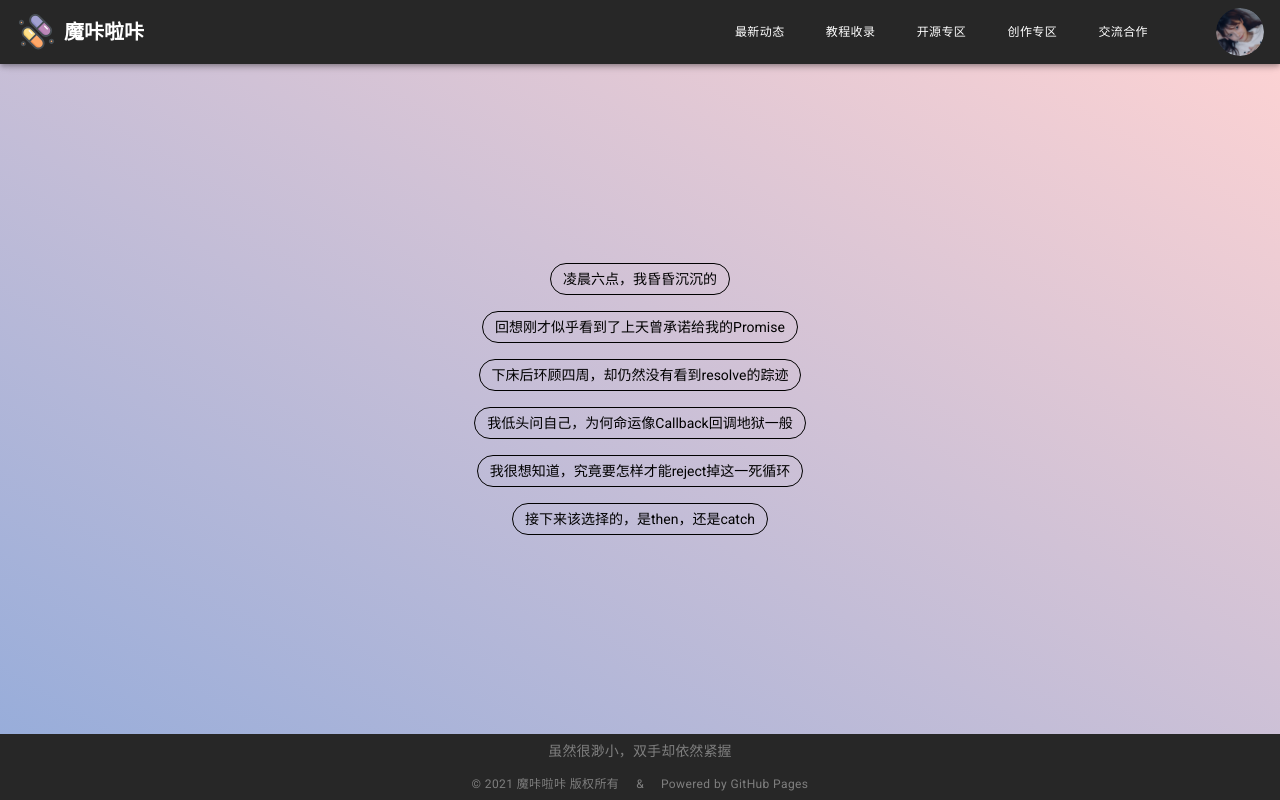
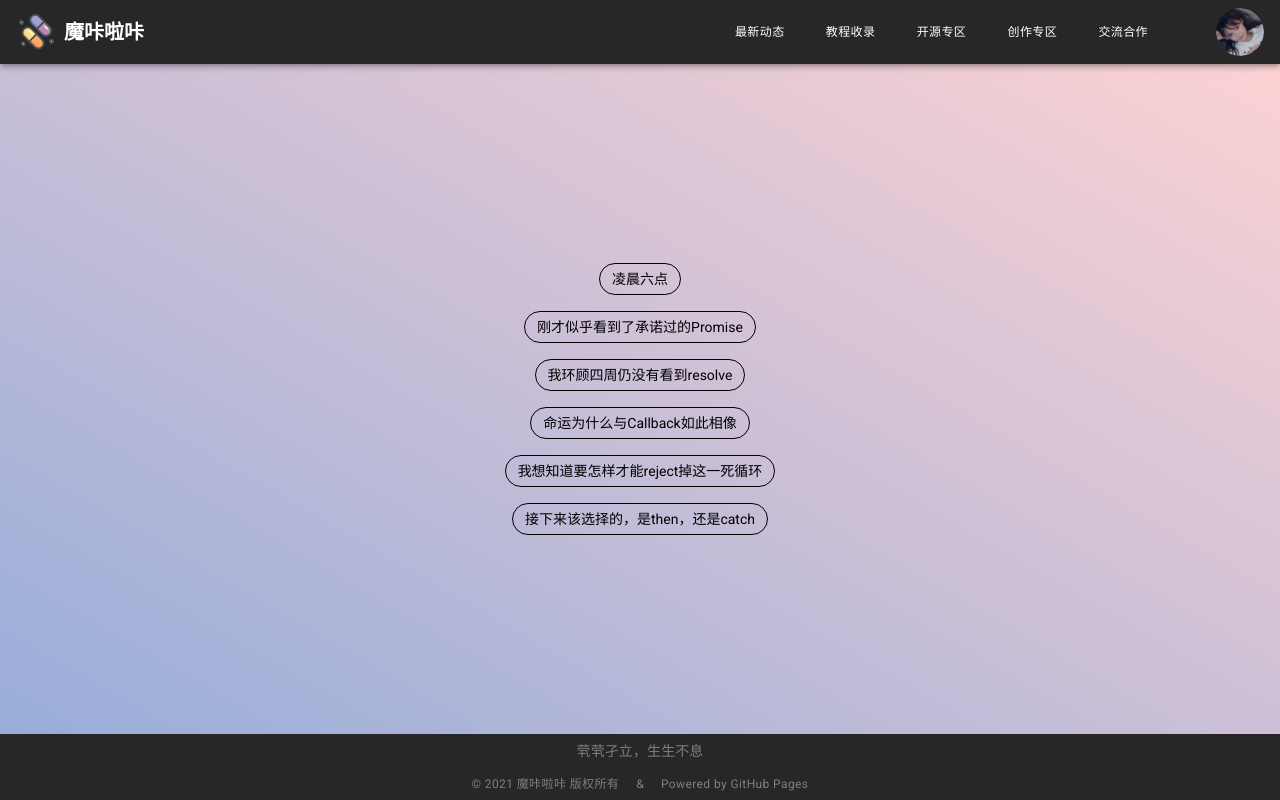
Before and after one commit to ggdream/site, a Vue app: page / in a window 1280 px wide. Built offline with nearby package versions, Linux system fonts and the light colour scheme.

Commit message:
更改座右铭

```diff
--- a/public/index.html
+++ b/public/index.html
@@ -9,10 +9,6 @@
     <link rel="stylesheet" href="https://cdn.jsdelivr.net/npm/@mdi/font@latest/css/materialdesignicons.min.css">
   </head>
   <body>
-    <noscript>
-      <strong>We're sorry but <%= htmlWebpackPlugin.options.title %> doesn't work properly without JavaScript enabled. Please enable it to continue.</strong>
-    </noscript>
     <div id="app"></div>
-    <!-- built files will be auto injected -->
   </body>
 </html>
--- a/src/components/footer/Footer.vue
+++ b/src/components/footer/Footer.vue
@@ -1,7 +1,7 @@
 <template>
   <v-footer dark class="footer">
     <div class="slogan subtitle-2 fcolor">
-      虽然很渺小，双手却依然紧握
+        茕茕孑立，生生不息
     </div>
     <div class="caption fcolor">
       © 2021 魔咔啦咔 版权所有 &nbsp;&nbsp;&nbsp; & &nbsp;&nbsp;&nbsp;
--- a/src/views/home/text.ts
+++ b/src/views/home/text.ts
@@ -1,8 +1,8 @@
 export default [
-  '凌晨六点，我昏昏沉沉的',
-  '回想刚才似乎看到了上天曾承诺给我的Promise',
-  '下床后环顾四周，却仍然没有看到resolve的踪迹',
-  '我低头问自己，为何命运像Callback回调地狱一般',
-  '我很想知道，究竟要怎样才能reject掉这一死循环',
+  '凌晨六点',
+  '刚才似乎看到了承诺过的Promise',
+  '我环顾四周仍没有看到resolve',
+  '命运为什么与Callback如此相像',
+  '我想知道要怎样才能reject掉这一死循环',
   '接下来该选择的，是then，还是catch',
 ]
--- a/vue.config.js
+++ b/vue.config.js
@@ -4,7 +4,7 @@ module.exports = {
   ],
   chainWebpack: config => {
       config.plugin('html').tap(args => {
-          args[0].title = '【魔咔啦咔】我们都一样，被灌输了太多泡沫'
+          args[0].title = '【魔咔啦咔】茕茕孑立，生生不息'
           return args
       })
   },
```
Also changed, not shown: 4 other files (tests, documents, lock files or other folders).
